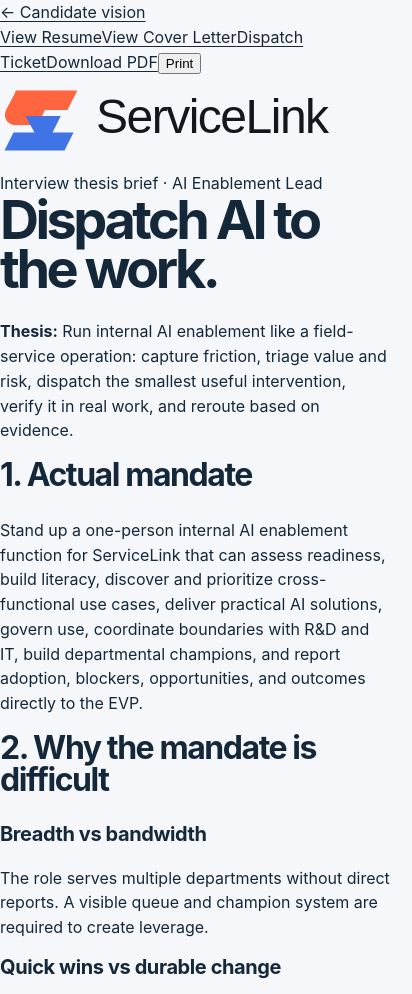
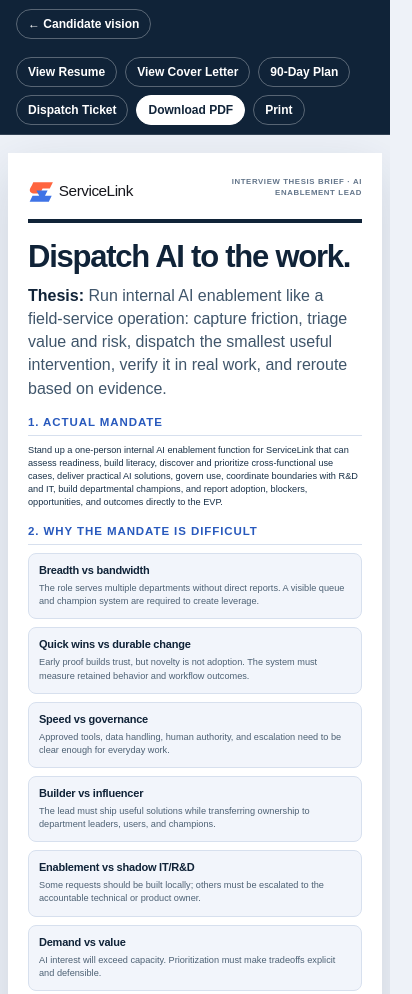
Before and after one commit to russelldudek/harris, a plain HTML site: page interview-brief.html in a window 390 px wide. Shown: the top 994 px of the page, 412 px wide, since content can reach past the window. Drawn offline with Linux system fonts and the light colour scheme.

Commit message:
Repair interview brief layout and responsive formatting

```diff
--- a/interview-brief.html
+++ b/interview-brief.html
@@ -1,83 +1,124 @@
 <!doctype html>
 <html lang="en">
-<head><meta charset="utf-8"><meta name="viewport" content="width=device-width,initial-scale=1"><title>Russell Dudek | ServiceLink Interview Thesis Brief</title><link rel="stylesheet" href="styles.css"></head>
-<body>
-<header class="doc-bar no-print"><div class="site-shell inner"><a href="index.html">← Candidate vision</a><div class="doc-actions" aria-label="Interview brief actions"><a href="resume.html">View Resume</a><a href="cover-letter.html">View Cover Letter</a><a href="ai-dispatch-ticket.html">Dispatch Ticket</a><a class="action-download" href="docs/Russell-Dudek-ServiceLink-Interview-Brief.pdf" download>Download PDF</a><button type="button" onclick="window.print()">Print</button></div></div></header>
+<head>
+  <meta charset="utf-8">
+  <meta name="viewport" content="width=device-width,initial-scale=1">
+  <meta name="description" content="Russell Dudek interview thesis brief for the ServiceLink AI Enablement Lead role.">
+  <meta name="roleforge-build-id" content="servicelink-interview-brief-qa-2026-07-13">
+  <title>Russell Dudek | ServiceLink Interview Thesis Brief</title>
+  <link rel="stylesheet" href="styles.css">
+  <style>
+    body.brief-fix{margin:0;background:#eef2f8;color:#183047;font-family:Arial,"Helvetica Neue",Helvetica,sans-serif;line-height:1.45;-webkit-font-smoothing:antialiased}
+    .brief-fix *{box-sizing:border-box}
+    .brief-fix .doc-bar{position:sticky;top:0;z-index:50;background:#102338;color:#fff;border-bottom:1px solid rgba(255,255,255,.14)}
+    .brief-fix .doc-bar .inner{width:min(1160px,calc(100% - 32px));min-height:62px;margin:auto;display:flex;align-items:center;justify-content:space-between;gap:18px;padding:9px 0}
+    .brief-fix .doc-bar a,.brief-fix .doc-bar button{display:inline-flex;align-items:center;justify-content:center;padding:8px 11px;border:1px solid rgba(255,255,255,.3);border-radius:999px;background:transparent;color:#fff;text-decoration:none;font:700 12px/1 Arial,sans-serif;cursor:pointer}
+    .brief-fix .doc-bar .action-download{background:#fff;color:#102338;border-color:#fff}
+    .brief-fix .doc-actions{display:flex;gap:8px;flex-wrap:wrap;justify-content:flex-end}
+    .brief-fix .doc-wrap{padding:34px 0 70px}
+    .brief-fix .print-page{position:relative;width:min(8.5in,calc(100% - 24px));min-height:11in;margin:0 auto 28px;padding:.48in .52in .56in;background:#fff;box-shadow:0 18px 54px rgba(15,35,64,.15);overflow:hidden;page-break-after:always}
+    .brief-fix .print-page:last-child{page-break-after:auto}
+    .brief-fix .brief-brand{display:flex;align-items:center;justify-content:space-between;gap:18px;padding-bottom:13px;margin-bottom:18px;border-bottom:4px solid #102338}
+    .brief-fix .brief-brand img{width:150px;height:auto;object-fit:contain}
+    .brief-fix .brief-kicker{max-width:320px;color:#63758a;font-size:9px;line-height:1.4;text-align:right;text-transform:uppercase;letter-spacing:.08em;font-weight:800}
+    .brief-fix .brief-title{margin:0 0 12px;color:#102338;font-size:31px;line-height:1;letter-spacing:-.04em}
+    .brief-fix .resume-section{margin-top:16px;break-inside:avoid;page-break-inside:avoid}
+    .brief-fix .resume-section>h2{margin:0 0 8px;padding-bottom:5px;border-bottom:1px solid #d7e0ee;color:#2859bd;font-size:11.5px;line-height:1.2;letter-spacing:.08em;text-transform:uppercase}
+    .brief-fix .resume-section>p,.brief-fix .brief-box p,.brief-fix .brief-table td,.brief-fix .brief-table th{font-size:9.2px;line-height:1.43}
+    .brief-fix .brief-grid{display:grid;grid-template-columns:repeat(3,minmax(0,1fr));gap:8px}
+    .brief-fix .brief-box{padding:10px;border:1px solid #d7e0ee;border-radius:8px;background:#f2f5fb;break-inside:avoid}
+    .brief-fix .brief-box h3{margin:0 0 5px;color:#102338;font-size:11px;line-height:1.18}
+    .brief-fix .brief-box p{margin:0;color:#4d6174}
+    .brief-fix .brief-table{width:100%;border-collapse:collapse;table-layout:fixed;break-inside:avoid}
+    .brief-fix .brief-table th,.brief-fix .brief-table td{padding:6px 7px;border:1px solid #d7e0ee;vertical-align:top;text-align:left;overflow-wrap:anywhere}
+    .brief-fix .brief-table th{background:#102338;color:#fff;font-size:8.2px;text-transform:uppercase;letter-spacing:.06em}
+    .brief-fix .brief-table tr:nth-child(even) td{background:#f8faff}
+    .brief-fix .mini-list{margin:4px 0;padding-left:18px}
+    .brief-fix .mini-list li{font-size:8.9px;line-height:1.4;margin-bottom:2px}
+    .brief-fix .page-number{position:absolute;right:.52in;bottom:.19in;color:#2859bd;font-size:7px;font-weight:900}
+    .brief-fix strong{color:#102338}
+    @media(max-width:700px){
+      .brief-fix .doc-bar .inner{align-items:flex-start;flex-direction:column}
+      .brief-fix .doc-actions{justify-content:flex-start}
+      .brief-fix .doc-wrap{padding:18px 0 36px}
+      .brief-fix .print-page{width:calc(100% - 16px);min-height:auto;padding:24px 20px 48px;overflow:visible}
+      .brief-fix .brief-brand{align-items:flex-start}
+      .brief-fix .brief-brand img{width:125px}
+      .brief-fix .brief-kicker{max-width:165px;font-size:7.8px}
+      .brief-fix .brief-grid{grid-template-columns:1fr}
+      .brief-fix .brief-table{display:block;overflow-x:auto;white-space:normal}
+      .brief-fix .brief-table th,.brief-fix .brief-table td{min-width:118px}
+      .brief-fix .page-number{position:static;margin-top:14px;text-align:right}
+    }
+    @media print{
+      @page{size:Letter;margin:0}
+      body.brief-fix{background:#fff}
+      .brief-fix .no-print,.brief-fix .doc-bar{display:none!important}
+      .brief-fix .doc-wrap{padding:0}
+      .brief-fix .print-page{width:8.5in;height:11in;min-height:11in;margin:0;padding:.48in .52in .56in;box-shadow:none;overflow:hidden}
+      .brief-fix *{-webkit-print-color-adjust:exact;print-color-adjust:exact}
+    }
+  </style>
+</head>
+<body class="brief-fix">
+<header class="doc-bar no-print"><div class="site-shell inner"><a href="index.html">← Candidate vision</a><div class="doc-actions" aria-label="Interview brief actions"><a href="resume.html">View Resume</a><a href="cover-letter.html">View Cover Letter</a><a href="90-day-plan.html">90-Day Plan</a><a href="ai-dispatch-ticket.html">Dispatch Ticket</a><a class="action-download" href="docs/Russell-Dudek-ServiceLink-Interview-Brief.pdf" download>Download PDF</a><button type="button" onclick="window.print()">Print</button></div></div></header>
 <main class="doc-wrap">
 <section class="print-page brief-page">
   <div class="brief-brand"><img src="assets/servicelink-logo.svg" alt="ServiceLink"><div class="brief-kicker">Interview thesis brief · AI Enablement Lead</div></div>
   <h1 class="brief-title">Dispatch AI to the work.</h1>
-  <p style="font-size:12pt;color:var(--ink-2);margin-top:0"><strong>Thesis:</strong> Run internal AI enablement like a field-service operation: capture friction, triage value and risk, dispatch the smallest useful intervention, verify it in real work, and reroute based on evidence.</p>
+  <p style="font-size:12pt;color:#40566b;margin-top:0"><strong>Thesis:</strong> Run internal AI enablement like a field-service operation: capture friction, triage value and risk, dispatch the smallest useful intervention, verify it in real work, and reroute based on evidence.</p>
   <section class="resume-section"><h2>1. Actual mandate</h2><p>Stand up a one-person internal AI enablement function for ServiceLink that can assess readiness, build literacy, discover and prioritize cross-functional use cases, deliver practical AI solutions, govern use, coordinate boundaries with R&amp;D and IT, build departmental champions, and report adoption, blockers, opportunities, and outcomes directly to the EVP.</p></section>
-  <section class="resume-section"><h2>2. Why the mandate is difficult</h2>
-    <div class="brief-grid">
+  <section class="resume-section"><h2>2. Why the mandate is difficult</h2><div class="brief-grid">
     <div class="brief-box"><h3>Breadth vs bandwidth</h3><p>The role serves multiple departments without direct reports. A visible queue and champion system are required to create leverage.</p></div>
     <div class="brief-box"><h3>Quick wins vs durable change</h3><p>Early proof builds trust, but novelty is not adoption. The system must measure retained behavior and workflow outcomes.</p></div>
     <div class="brief-box"><h3>Speed vs governance</h3><p>Approved tools, data handling, human authority, and escalation need to be clear enough for everyday work.</p></div>
     <div class="brief-box"><h3>Builder vs influencer</h3><p>The lead must ship useful solutions while transferring ownership to department leaders, users, and champions.</p></div>
     <div class="brief-box"><h3>Enablement vs shadow IT/R&amp;D</h3><p>Some requests should be built locally; others must be escalated to the accountable technical or product owner.</p></div>
     <div class="brief-box"><h3>Demand vs value</h3><p>AI interest will exceed capacity. Prioritization must make tradeoffs explicit and defensible.</p></div>
-    </div>
-  </section>
-  <section class="resume-section"><h2>3. Role boundaries</h2>
-    <table class="brief-table"><thead><tr><th>R&amp;D</th><th>AI Enablement Lead</th><th>IT</th></tr></thead><tbody><tr><td>Customer-facing AI/ML product roadmap and product-development decisions.</td><td>Business workflow adoption, readiness, literacy, use cases, backlog, business cases, hands-on solutions, governance, champions, measurement, iteration.</td><td>Infrastructure, platform, architecture, identity, access, and enterprise technology decisions.</td></tr></tbody></table>
-  </section>
+  </div></section>
+  <section class="resume-section"><h2>3. Role boundaries</h2><table class="brief-table"><thead><tr><th>R&amp;D</th><th>AI Enablement Lead</th><th>IT</th></tr></thead><tbody><tr><td>Customer-facing AI/ML product roadmap and product-development decisions.</td><td>Business workflow adoption, readiness, literacy, use cases, backlog, business cases, hands-on solutions, governance, champions, measurement, iteration.</td><td>Infrastructure, platform, architecture, identity, access, and enterprise technology decisions.</td></tr></tbody></table></section>
   <div class="page-number">1 / 3</div>
 </section>
-
 <section class="print-page brief-page">
   <div class="brief-brand"><img src="assets/servicelink-logo.svg" alt="ServiceLink"><div class="brief-kicker">Operating model · AI Dispatch</div></div>
   <h1 class="brief-title">Five routes, one visible queue.</h1>
-  <section class="resume-section"><h2>4. The Dispatch decision system</h2>
-    <table class="brief-table"><thead><tr><th>Route</th><th>Use when</th><th>Examples</th><th>Primary proof</th></tr></thead><tbody>
+  <section class="resume-section"><h2>4. The Dispatch decision system</h2><table class="brief-table"><thead><tr><th>Route</th><th>Use when</th><th>Examples</th><th>Primary proof</th></tr></thead><tbody>
     <tr><td><strong>Enable</strong></td><td>The blocker is literacy, confidence, examples, or policy clarity.</td><td>Role-specific workshops, playbooks, office hours, champion coaching.</td><td>Task adoption, confidence, repeat behavior.</td></tr>
     <tr><td><strong>Assist</strong></td><td>The worker needs faster context, drafting, retrieval, summarization, or review support.</td><td>Copilots, prompts, templates, knowledge retrieval, structured review aids.</td><td>Cycle time, quality, downstream review effort.</td></tr>
     <tr><td><strong>Automate</strong></td><td>The work contains stable repeatable rules, routing, classification, notifications, or data movement.</td><td>Low-code workflows, task orchestration, classification, routing, alerts.</td><td>Queue age, touch time, error, exception rate.</td></tr>
     <tr><td><strong>Build + Integrate</strong></td><td>Value justifies a bot, internal tool, script, API, or deeper workflow integration.</td><td>Internal assistants, lightweight apps, integrations, bounded agents.</td><td>Workflow outcome, adoption, reliability, support burden.</td></tr>
     <tr><td><strong>Escalate</strong></td><td>The request belongs to product roadmap, infrastructure, architecture, identity/access, or high-risk policy ownership.</td><td>R&amp;D, IT, policy owner, security, or stop decision.</td><td>Clear ownership and reduced shadow delivery.</td></tr>
-    </tbody></table>
-  </section>
-  <section class="resume-section"><h2>5. Intake and prioritization</h2>
-    <div class="brief-grid">
+  </tbody></table></section>
+  <section class="resume-section"><h2>5. Intake and prioritization</h2><div class="brief-grid">
     <div class="brief-box"><h3>Value</h3><p>What business outcome or workflow friction changes, and how will we know?</p></div>
     <div class="brief-box"><h3>Feasibility</h3><p>Can the intervention be delivered with current tools, skills, data, and access?</p></div>
     <div class="brief-box"><h3>Data + trust</h3><p>What information is used, what is sensitive, and where must human authority remain?</p></div>
     <div class="brief-box"><h3>Adoption burden</h3><p>How much behavior, role, process, or manager support must change?</p></div>
     <div class="brief-box"><h3>Owner strength</h3><p>Is there a department leader and workflow owner prepared to sustain the change?</p></div>
     <div class="brief-box"><h3>Reuse</h3><p>Is the value local, or can a successful pattern help another workflow or department?</p></div>
-    </div>
-  </section>
-  <section class="resume-section"><h2>6. EVP scorecard</h2>
-    <table class="brief-table"><thead><tr><th>Dimension</th><th>Question</th></tr></thead><tbody>
+  </div></section>
+  <section class="resume-section"><h2>6. EVP scorecard</h2><table class="brief-table"><thead><tr><th>Dimension</th><th>Question</th></tr></thead><tbody>
     <tr><td>Demand quality</td><td>Are incoming requests becoming well-framed opportunities with owner, baseline, route, and measure?</td></tr>
     <tr><td>Flow</td><td>How quickly do qualified use cases reach bounded field tests?</td></tr>
     <tr><td>Adoption</td><td>Are people repeating the new behavior after launch?</td></tr>
     <tr><td>Value</td><td>Did the workflow improve on its own relevant metric?</td></tr>
     <tr><td>Trust</td><td>Are approved tools, data rules, human authority, and escalation paths explicit?</td></tr>
     <tr><td>Learning</td><td>How quickly does evidence change the solution, training, route, or stop decision?</td></tr>
-    </tbody></table>
-  </section>
+  </tbody></table></section>
   <div class="page-number">2 / 3</div>
 </section>
-
 <section class="print-page brief-page">
   <div class="brief-brand"><img src="assets/servicelink-logo.svg" alt="ServiceLink"><div class="brief-kicker">Proof, objection, entry plan, questions</div></div>
   <h1 class="brief-title">Operate close to the work.</h1>
-  <section class="resume-section"><h2>7. Proof map</h2>
-    <table class="brief-table"><thead><tr><th>Evidence</th><th>Transfer to ServiceLink mandate</th></tr></thead><tbody>
+  <section class="resume-section"><h2>7. Proof map</h2><table class="brief-table"><thead><tr><th>Evidence</th><th>Transfer to ServiceLink mandate</th></tr></thead><tbody>
     <tr><td><strong>Vape-Jet</strong></td><td>Current AI-first operating transformation across multiple business functions and systems; connects factory, field, customer, machine-fleet, and support signals to prioritized work, standard work, training, dashboards, and accountability.</td></tr>
     <tr><td><strong>DudeWorth</strong></td><td>AI-readiness and opportunity frameworks; value, feasibility, data readiness, governance, adoption burden, reuse, and time-to-value; agentic workflow patterns with human judgment and governance rails.</td></tr>
     <tr><td><strong>Amazon</strong></td><td>24/7 operating cadence, launch discipline, standard work, visibility, escalation, labor planning, and customer-backward execution.</td></tr>
     <tr><td><strong>Compunetics</strong></td><td>R&amp;D-to-operations translation, engineering/manufacturing/quality leadership, technical communication, process controls, root cause, and high-reliability execution.</td></tr>
     <tr><td><strong>Cardinal + ZeusVu</strong></td><td>Distributed operations, logistics and route-planning concepts, regulated field operations, GIS/mapping, and technology-risk-stakeholder coordination.</td></tr>
-    </tbody></table>
-  </section>
-  <section class="resume-section"><h2>8. Hard objection</h2>
-    <div class="brief-box"><h3>“Will a current Director of Operations thrive as a hands-on IC with no direct reports?”</h3><p><strong>Response:</strong> The strongest through-line is mechanism-building, not hierarchy: observe the workflow, make the problem visible, build or shape the intervention, connect technical and business people, teach the new standard, instrument the result, and iterate. Position the lack of a team as a reason to build leverage through a queue, champions, standards, reusable interventions, and explicit boundaries—not as a gap to hide.</p></div>
-  </section>
-  <section class="resume-section"><h2>9. First 90 days</h2>
-    <table class="brief-table"><thead><tr><th>0–30 · Map</th><th>31–60 · Dispatch</th><th>61–90 · Close the loop</th></tr></thead><tbody><tr><td>Readiness interviews; workflow observation; current AI usage and policy inventory; intake and scoring; baseline measures; champion candidates.</td><td>Small cross-functional set of bounded field tests; live-workflow training; approved-use and data-handling guidance; EVP queue and outcome reporting.</td><td>Retire/reroute/iterate weak experiments; champion cadence; backlog review; R&amp;D/IT escalation paths; retained adoption measures; next-quarter portfolio and capacity tradeoffs.</td></tr></tbody></table>
-  </section>
+  </tbody></table></section>
+  <section class="resume-section"><h2>8. Hard objection</h2><div class="brief-box"><h3>“Will a current Director of Operations thrive as a hands-on IC with no direct reports?”</h3><p><strong>Response:</strong> The strongest through-line is mechanism-building, not hierarchy: observe the workflow, make the problem visible, build or shape the intervention, connect technical and business people, teach the new standard, instrument the result, and iterate. Position the lack of a team as a reason to build leverage through a queue, champions, standards, reusable interventions, and explicit boundaries—not as a gap to hide.</p></div></section>
+  <section class="resume-section"><h2>9. First 90 days</h2><table class="brief-table"><thead><tr><th>0–30 · Map</th><th>31–60 · Dispatch</th><th>61–90 · Close the loop</th></tr></thead><tbody><tr><td>Readiness interviews; workflow observation; current AI usage and policy inventory; intake and scoring; baseline measures; champion candidates.</td><td>Small cross-functional set of bounded field tests; live-workflow training; approved-use and data-handling guidance; EVP queue and outcome reporting.</td><td>Retire/reroute/iterate weak experiments; champion cadence; backlog review; R&amp;D/IT escalation paths; retained adoption measures; next-quarter portfolio and capacity tradeoffs.</td></tr></tbody></table></section>
   <section class="resume-section"><h2>10. Executive questions</h2><ol class="mini-list"><li>What does unequivocal first-year success look like to the EVP?</li><li>Where is AI already being used informally, and where is risk or adoption friction highest?</li><li>What are the current approved-tool and data-handling boundaries?</li><li>When should this role build, and when should work move to IT or R&amp;D?</li><li>Which workflows are already painful enough that leaders are asking for help?</li><li>What made prior cross-functional change stick—or fade?</li></ol></section>
   <section class="resume-section"><h2>Sources</h2><p style="font-size:7.8pt">Role scope: ServiceLink / Harris AI Enablement Lead JD supplied by candidate, requisition R0044690. Company context: Harris Solutions; Harris Year-In-Review: Looking Back on 2025; Harris home page. Candidate evidence: RoleForge candidate-evidence.yaml.</p></section>
   <div class="page-number">3 / 3</div>
```
Lines whose indentation alone changed are shown as unchanged.
